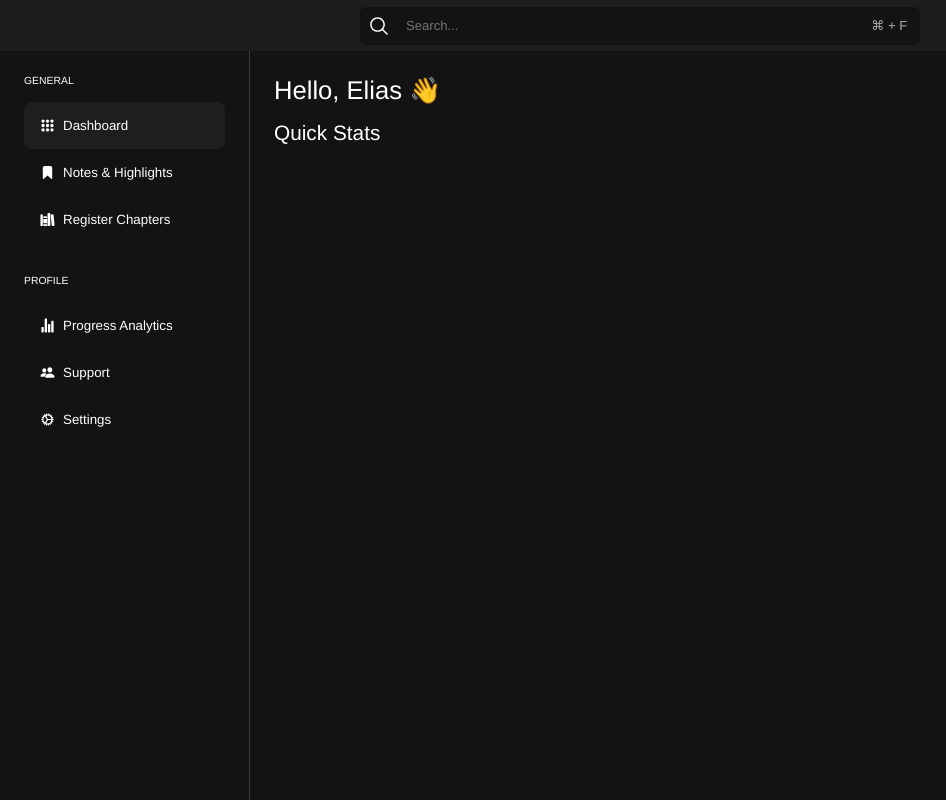
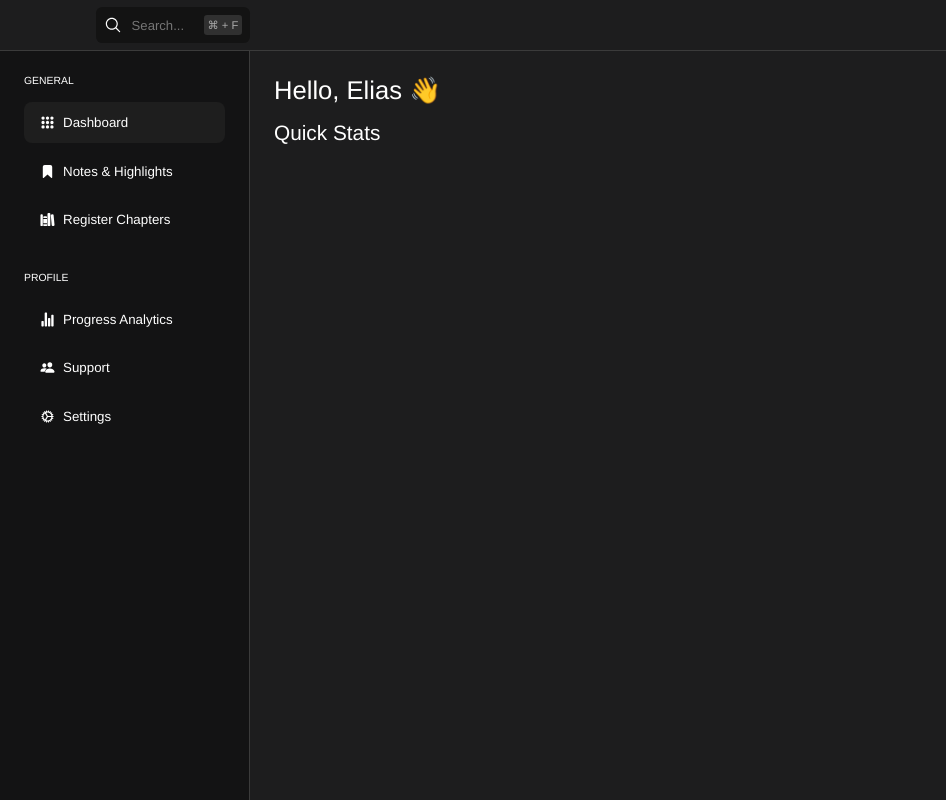
Before and after one commit to FrogyTTv/Daily-Word, a React (Vite) app: page / in a window 1280 px wide. Shown: the whole page, without its empty margins (0-946 px from the left). Built offline with nearby package versions, Linux system fonts and the light colour scheme.

Commit message:
Changed Searchbar position

```diff
--- a/src/ui/App.css
+++ b/src/ui/App.css
@@ -49,7 +49,8 @@ body,
 }
 
 body {
-  background-color: #131314;
+  /* background-color: #131314; */
+  background-color: #1d1d1e;
   /* background-color: black; */
   color: white;
 }
@@ -67,7 +68,9 @@ body {
   border: 0;
   cursor: pointer;
   padding: 1rem;
+  padding-block: 0.8rem;
   width: 100%;
+  border-radius: 0.5rem;
   &:active {
     cursor: default;
   }
@@ -76,12 +79,12 @@ body {
 .nav-active {
   /* background-color: blue; */
   background-color: #1e1e1e;
-  border-radius: 0.5rem;
 }
 
 .navigation-group {
   display: flex;
   flex-direction: column;
+  background-color: #131314;
   gap: 1rem;
 
   padding: var(--universal-padding);
@@ -93,6 +96,11 @@ body {
     flex-direction: column;
     gap: 1rem;
     padding-bottom: 1rem;
+  }
+  & ul {
+    display: flex;
+    flex-direction: column;
+    gap: 0.5rem;
   }
   & li {
     list-style: none;
@@ -128,10 +136,10 @@ main {
 }
 
 .titlebar {
-  display: flex;
-  /* grid-template-columns: 250px 1fr; */
+  display: grid;
+  grid-template-columns: 250px 1fr;
   align-items: center;
-  justify-content: center;
+  /* justify-content: center; */
   /* justify-content: end; */
   app-region: drag;
   grid-column: 1 / span 2;
@@ -140,6 +148,7 @@ main {
   background-color: #1d1d1e;
   /* border-radius: 0.5rem; */
   /* padding-left: var(--universal-padding); */
+  border-bottom: var(--border-color) var(--border-size) solid;
 }
 
 /* Re-enable interaction for controls inside the draggable titlebar. */
@@ -153,22 +162,40 @@ main {
 
 .searchbar {
   display: flex;
-  justify-content: space-between;
+  /* max-width: 6rem; */
+  /* grid-template-columns: 1rem 1fr 1fr; */
+  /* display: flex; */
+  /* justify-content: space-between; */
   align-items: center;
   /* border-radius: 5rem; */
   border-radius: 0.4rem;
   background-color: #131313;
+  /* background-color: red; */
   padding: 0.5rem;
-  padding-right: 0.8rem;
-  flex-grow: 1;
+  margin-left: 6rem;
   /* padding-block: 0.5rem; */
   cursor: text;
-  min-width: 16rem;
-  max-width: 35rem;
-  gap: 1rem;
-  /* gap: 0.6rem; */
+  /* min-width: 16rem; */
+  /* max-width: 35rem; */
+  /* gap: 1rem; */
+  gap: 0.6rem;
   /* color: #ffffff; */
   color: #aaaaaa;
+  & input {
+    /* width: 2rem; */
+    flex-grow: 1;
+    field-sizing: content;
+    max-width: 3.95rem;
+  }
+  & p {
+    font-size: 0.7em;
+    background-color: #303030;
+    padding: 0.2rem;
+    border-radius: 0.2rem;
+    /* width: 2rem; */
+    /* white-space: nowrap; */
+    /* background-color: green; */
+  }
 }
 
 .searchbar:focus-within {
--- a/src/ui/App.tsx
+++ b/src/ui/App.tsx
@@ -13,17 +13,17 @@ function App() {
     <>
       <div className="grid-wrapper">
         <div className="titlebar">
-          <div className="logo"></div>
           <Searchbar />
+          {/* <div className="logo"></div> */}
         </div>
-        <Navbar currentPage={currentPage} updatePage={setCurrentPage}/>
+        <Navbar currentPage={currentPage} updatePage={setCurrentPage} />
         <main>
           {currentPage === "dashboard" && <Dashboard />}
-          {currentPage === "notes" && <Wip title={'notes'}/>}
+          {currentPage === "notes" && <Wip title={"notes"} />}
           {currentPage === "registration" && <Registration />}
-          {currentPage === "analytics" && <Wip title={'analytics'} />}
-          {currentPage === "support" && <Wip title={'support'}/>}
-          {currentPage === "settings" && <Wip title={'settings'}/>}
+          {currentPage === "analytics" && <Wip title={"analytics"} />}
+          {currentPage === "support" && <Wip title={"support"} />}
+          {currentPage === "settings" && <Wip title={"settings"} />}
         </main>
       </div>
     </>
--- a/src/ui/components/searchbar.tsx
+++ b/src/ui/components/searchbar.tsx
@@ -7,17 +7,17 @@ function Searchbar() {
 
   return (
     <div onClick={() => inputRef.current?.focus()} className="searchbar">
-      <img src={SearchIcon} style={{ width: "22px" }} />
+      <img src={SearchIcon} style={{ width: "18px" }} />
       <input
         ref={inputRef}
         style={{
-          flexGrow: 1,
+          // flexGrow: 1,
           border: "none",
           backgroundColor: "transparent",
           outline: "none",
           color: "white",
         }}
-        type="search"
+        // type="search"
         placeholder="Search..."
       />
       <p>⌘ + F</p>
```
Also changed, not shown: src/electron/main.ts (+14 -13 lines).
